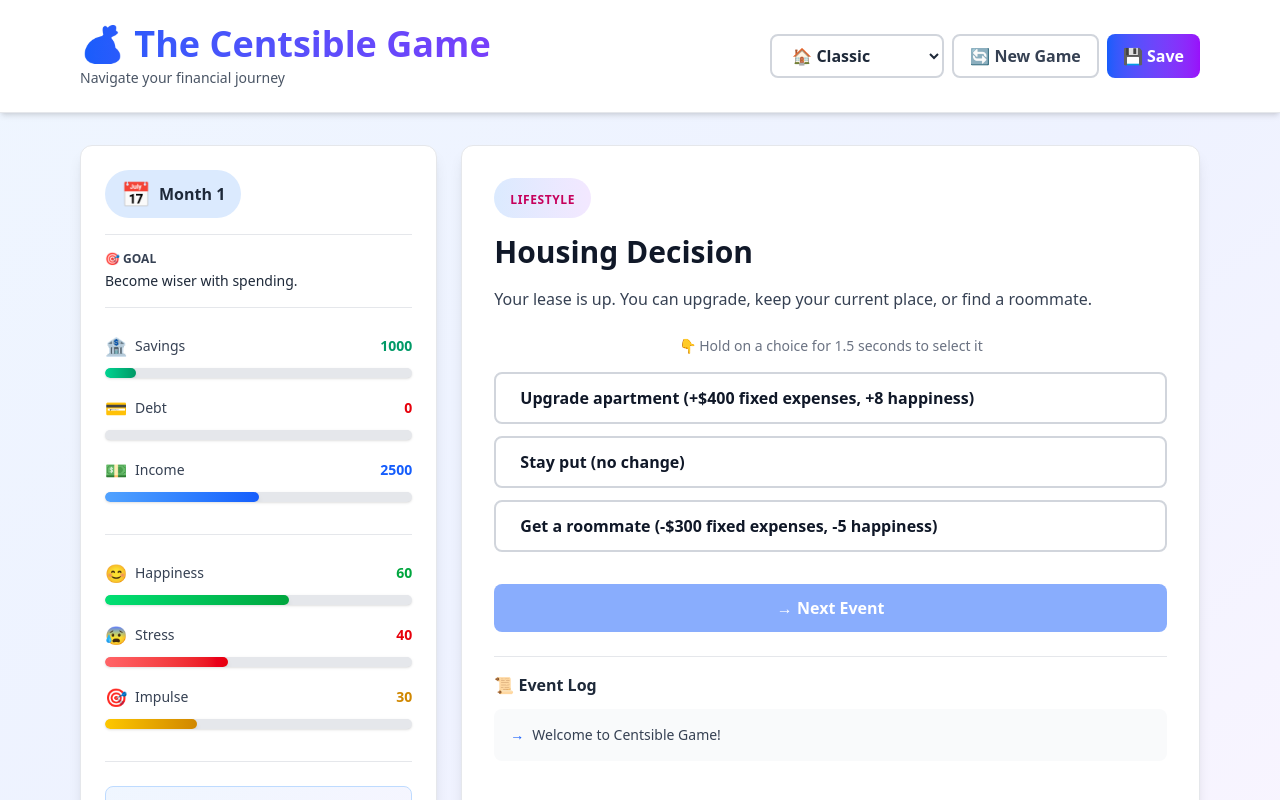
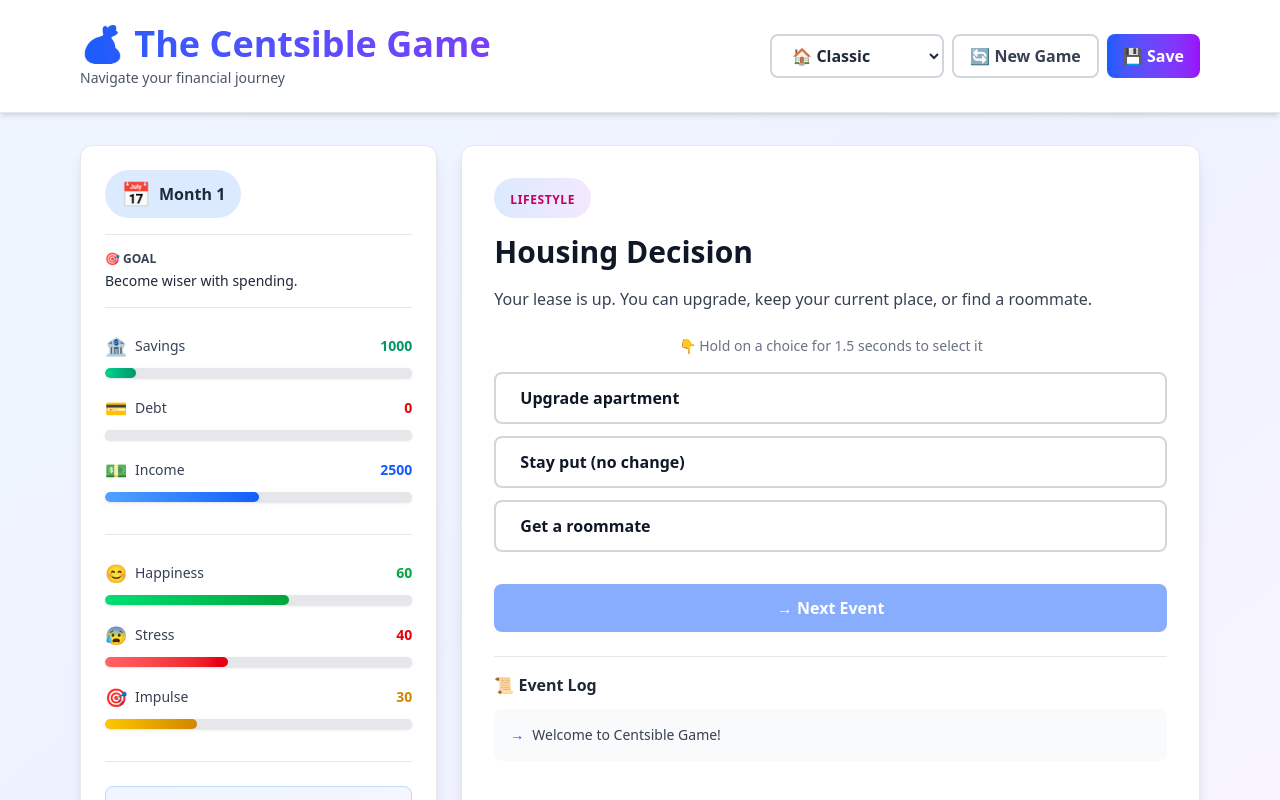
Before and after one commit to becacabe2002/hackathon_centible_game, a React (Vite) app in the folder game/: page / in a window 1280 px wide. Shown: the top 800 px of the page. Built offline with nearby package versions, Linux system fonts and the light colour scheme; no server answers.

Commit message:
Hide choice effects to player's stats

```diff
--- a/game/src/App.tsx
+++ b/game/src/App.tsx
@@ -135,6 +135,13 @@ function App() {
     const first = parts[0];
     const rest = parts.slice(1).join(', ');
     return rest ? `This will ${first}, ${rest}.` : `This will ${first}.`;
+  }
+
+  // Ensure labels show only actions (no effect hints like "(+$200, -5 stress)")
+  function displayChoiceLabel(s: string): string {
+    // Strip a single trailing parenthetical that likely contains numbers, +/- or stat keywords
+    const EFFECT_HINT_RE = /\s*\((?:[^)]*[$+\-%\d]|[^)]*(?:savings|debt|income|fixed\s*expenses|budget|happiness|stress|impulse)[^)]*)\)\s*$/i;
+    return s.replace(EFFECT_HINT_RE, '').trim();
   }
 
   const handleMouseDown = (choice: EventChoice) => {
@@ -561,7 +568,7 @@ function App() {
                         } disabled:opacity-50 select-none`}
                         disabled={!!choiceMade}
                       >
-                        {choice.label}
+                        {displayChoiceLabel(choice.label)}
                       </button>
 
                       {/* Progress Bar */}
```
Also changed, not shown: 1 other file (tests, documents, lock files or other folders).
